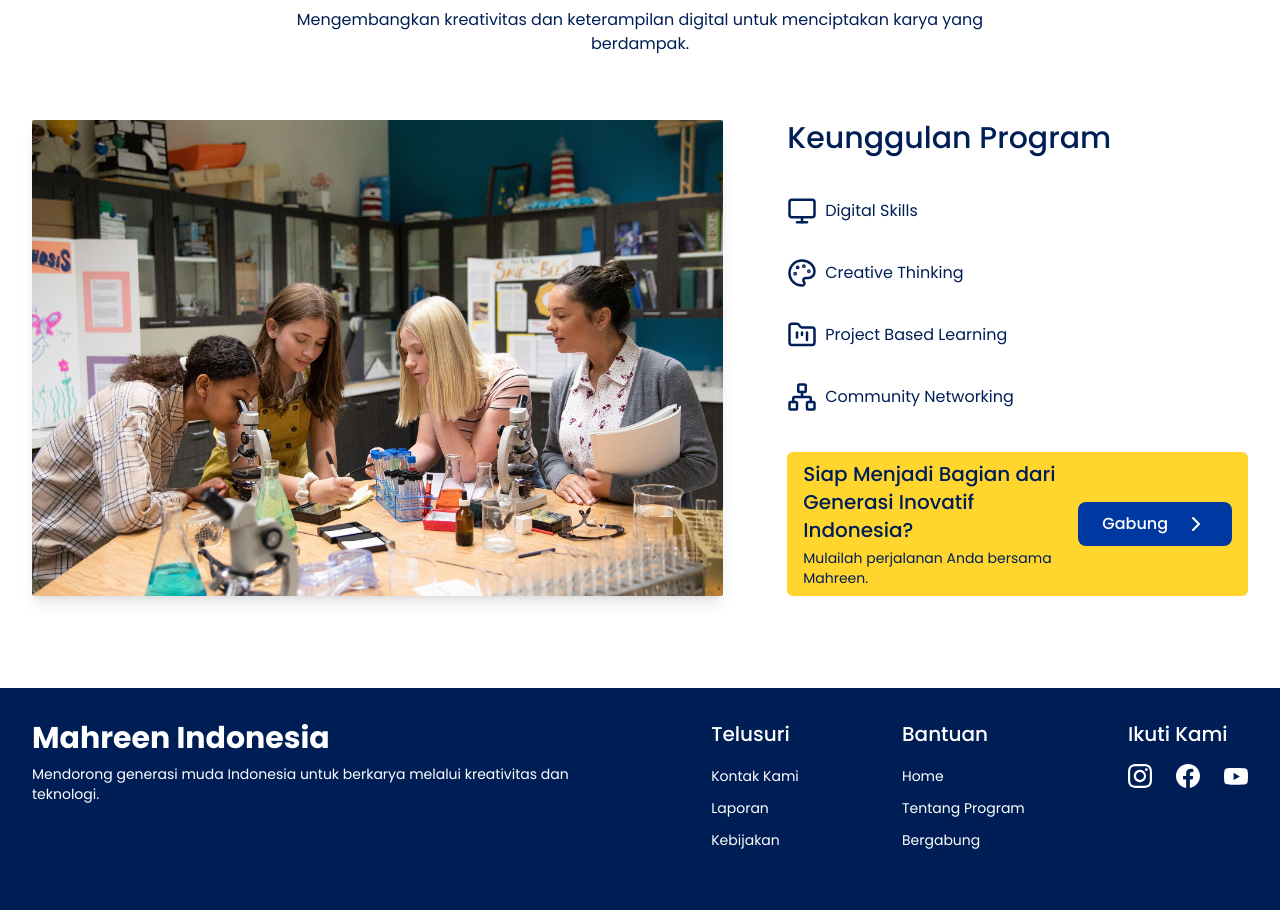
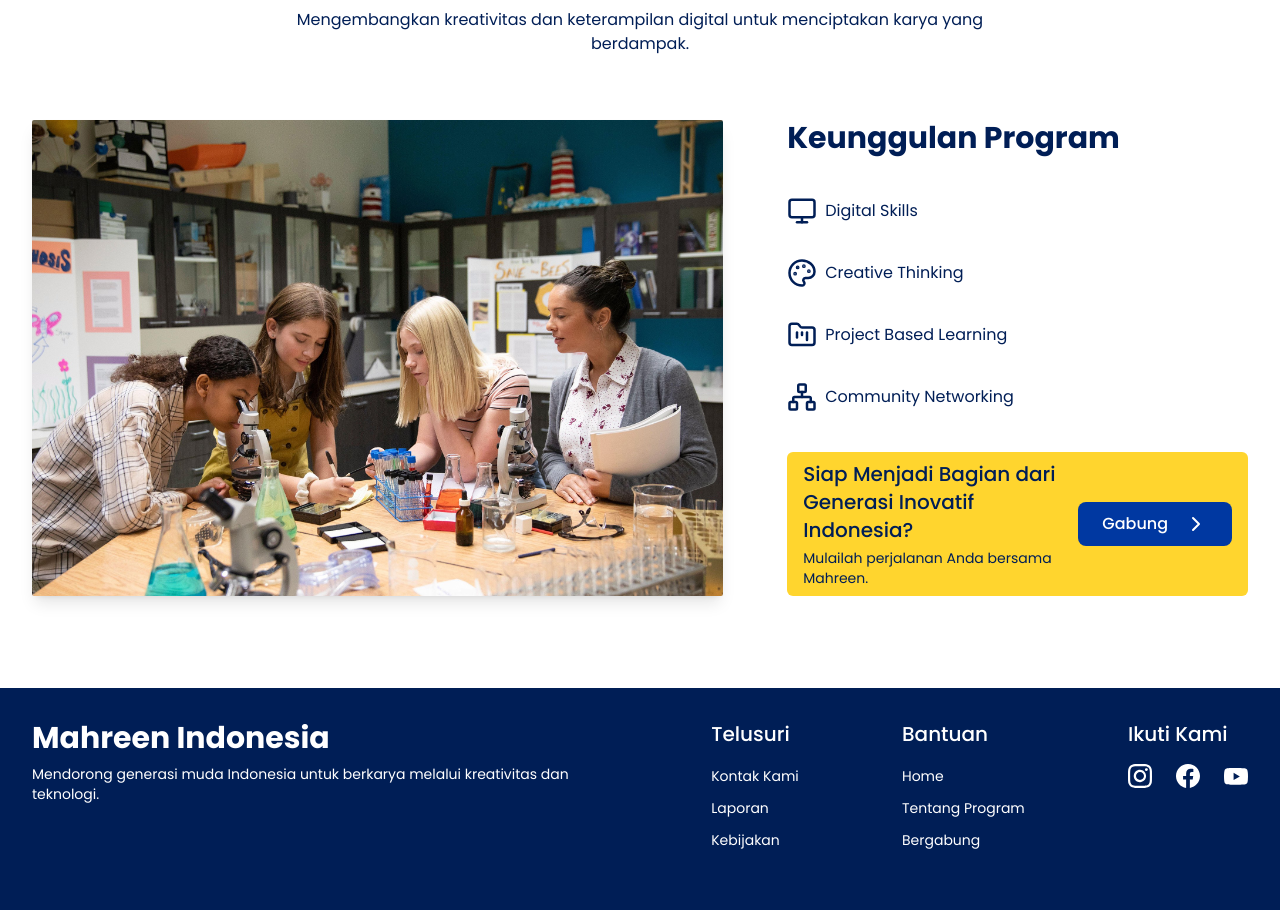
Before and after one commit to Glenn-Rhee/mahreen-tech, a Next.js app: page / in a window 1280 px wide. Shown: the part 1470-2380 px from the top of the page. Built offline with nearby package versions, Linux system fonts and the light colour scheme.

Commit message:
reafactor: refactoring whyjoinus

```diff
--- a/src/components/WhyJoinUs.tsx
+++ b/src/components/WhyJoinUs.tsx
@@ -99,7 +99,7 @@ export default function WhyJoinUs() {
               variants={fadeFromTop(0.4)}
               initial="hidden"
               animate={isInView ? "visible" : "hidden"}
-              className="font-medium text-xl md:text-3xl"
+              className="font-bold text-xl md:text-3xl"
             >
               Keunggulan Program
             </motion.h4>
```
